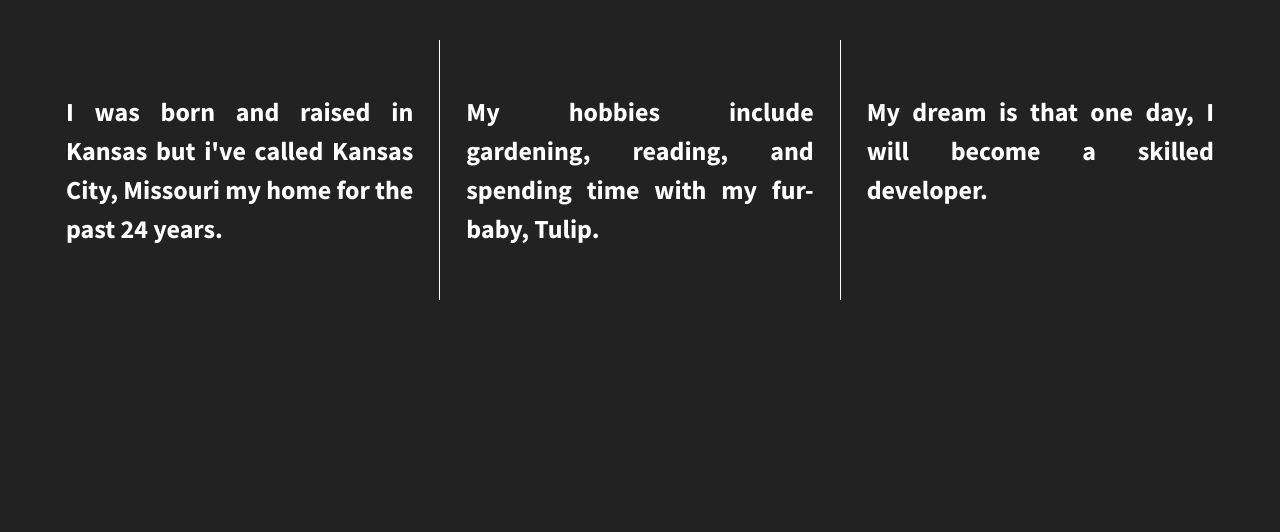
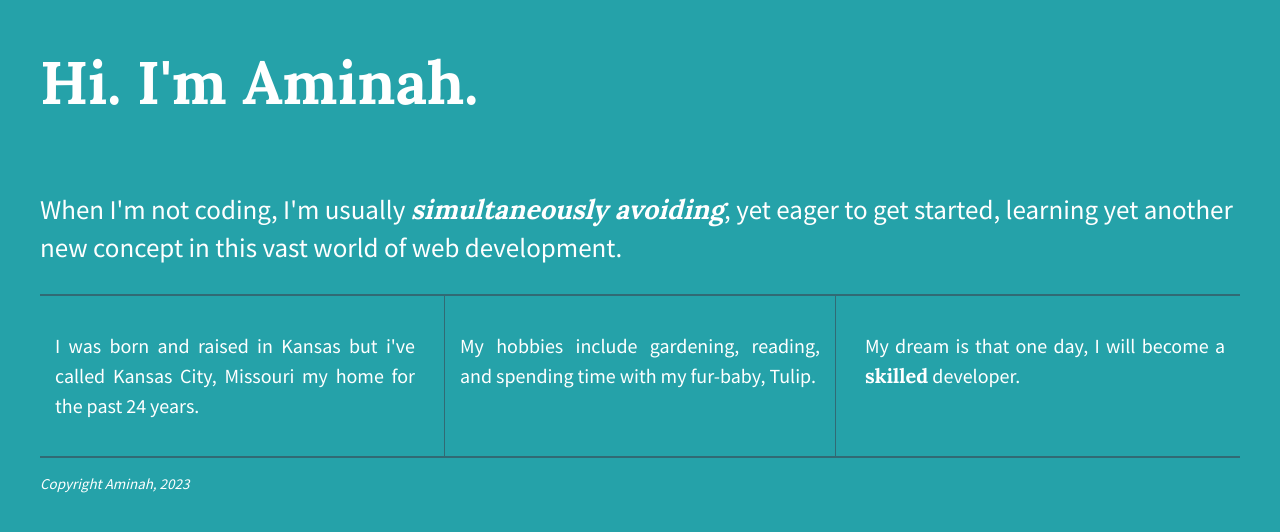
Before and after one commit to Aminah0711/flexbox-black-widget, a plain HTML site: page index.html in a window 1280 px wide. Drawn offline with nearby package versions, Linux system fonts and the light colour scheme.

Commit message:
initial commit

```diff
--- a/css/main.css
+++ b/css/main.css
@@ -94,48 +94,80 @@ textarea {
 /* ==========================================================================
    Author's custom styles
    ========================================================================== */
-
-
+/*Large Background Image*/
 html {
-    background-color: #222;
+    background-color: rgb(37, 162, 169);
     height: 100%;
+    width: 100%;
 }
 
 body {
     font-family: 'Source Sans Pro', sans-serif;
-    padding: 2em;
+    padding: 0em 2em;
     font-size: 1.25em;
-    height: 100%;
+    color: #fff;
+    display: flex;
+    justify-content: center;
 }
 
 .wrapper {
-    /*add display:flex and set justify-content to space-between*/
-    font-weight: 700;
     display: flex;
+    flex-flow: row wrap;
     justify-content: space-between;
+    max-width: 1200px;
+}
+
+p span {
+    font-family: 'Lora', sans-serif;
+}
+
+header,
+footer {
+    width: 100%;
+    display: flex;
+    justify-content: flex-start;
+}
+
+header h1 {
+    font-family: 'Lora', sans-serif;
+    font-size: 3em;
+}
+
+main {
+    width: 100%;
+    display: flex;
+    justify-content: center;
+    border-bottom: 2px solid rgb(49, 106, 116);
+}
+
+main p {
+    font-size: 1.35em;
 }
 
 .div-1,
 .div-2,
 .div-3 {
-    /*give the divs a width of 30%, add display:flex, set justify-content and align-items to center*/
-    color: #fff;
-    line-height: 1.5em;
-    font-size: 1.3em;
-    height: auto;
     display: flex;
     justify-content: center;
     align-items: flex-start;
+    line-height: 1.5em;
+    font-size: 1em;
     width: 30%;
-    padding: 1em;
+    height: auto;
+    padding: .75em;
     text-align: justify;
 }
 
 .div-2 {
-    border-left: 1px solid white;
-    border-right: 1px solid white;
+    border-left: 1px solid  rgb(49, 106, 116);
+    border-right: 1px solid  rgb(49, 106, 116);
 }
 
+footer {
+    border-top: 2px solid  rgb(49, 106, 116);
+    font-size: .75em;
+    padding-top: 1em;
+}
 
 
 /* ==========================================================================
--- a/index.html
+++ b/index.html
@@ -1,5 +1,6 @@
 <!doctype html>
 <html class="no-js" lang="">
+
 <head>
     <meta charset="utf-8">
     <meta http-equiv="x-ua-compatible" content="ie=edge">
@@ -16,12 +17,20 @@
     <link href='http://fonts.googleapis.com/css?family=Lora:700' rel='stylesheet' type='text/css'>
     <link href='http://fonts.googleapis.com/css?family=Source+Sans+Pro:400,700' rel='stylesheet' type='text/css'>
 </head>
+
 <body>
     <!--[if lt IE 8]>
             <p class="browserupgrade">You are using an <strong>outdated</strong> browser. Please <a href="http://browsehappy.com/">upgrade your browser</a> to improve your experience.</p>
         <![endif]-->
 
     <section class="wrapper">
+        <header>
+            <h1>Hi. I'm Aminah.</h1>
+        </header>
+        <main>
+            <p>When I'm not coding, I'm usually <span><em>simultaneously avoiding</em></span>, yet eager to get started,</span> learning yet
+                another new concept in this vast world of web development.</p>
+        </main>
         <div class="div-1">
             <p>I was born and raised in Kansas but i've called Kansas City, Missouri my home for the past 24 years.</p>
         </div>
@@ -31,7 +40,9 @@
         <div class="div-3">
             <p>My dream is that one day, I will become a <span>skilled</span> developer.</p>
         </div>
+        <footer><em>Copyright Aminah, 2023</em></footer>
     </section>
+
 
     <script src="https://ajax.googleapis.com/ajax/libs/jquery/1.11.3/jquery.min.js"></script>
     <script>window.jQuery || document.write('<script src="js/vendor/jquery-1.11.3.min.js"><\/script>')</script>
@@ -40,12 +51,15 @@
 
     <!-- Google Analytics: change UA-XXXXX-X to be your site's ID. -->
     <script>
-            (function(b,o,i,l,e,r){b.GoogleAnalyticsObject=l;b[l]||(b[l]=
-            function(){(b[l].q=b[l].q||[]).push(arguments)});b[l].l=+new Date;
-            e=o.createElement(i);r=o.getElementsByTagName(i)[0];
-            e.src='https://www.google-analytics.com/analytics.js';
-            r.parentNode.insertBefore(e,r)}(window,document,'script','ga'));
-            ga('create','UA-XXXXX-X','auto');ga('send','pageview');
+            (function (b, o, i, l, e, r) {
+                b.GoogleAnalyticsObject = l; b[l] || (b[l] =
+                    function () { (b[l].q = b[l].q || []).push(arguments) }); b[l].l = +new Date;
+                e = o.createElement(i); r = o.getElementsByTagName(i)[0];
+                e.src = 'https://www.google-analytics.com/analytics.js';
+                r.parentNode.insertBefore(e, r)
+            }(window, document, 'script', 'ga'));
+        ga('create', 'UA-XXXXX-X', 'auto'); ga('send', 'pageview');
     </script>
 </body>
+
 </html>
```
Lines whose indentation alone changed are shown as unchanged.
